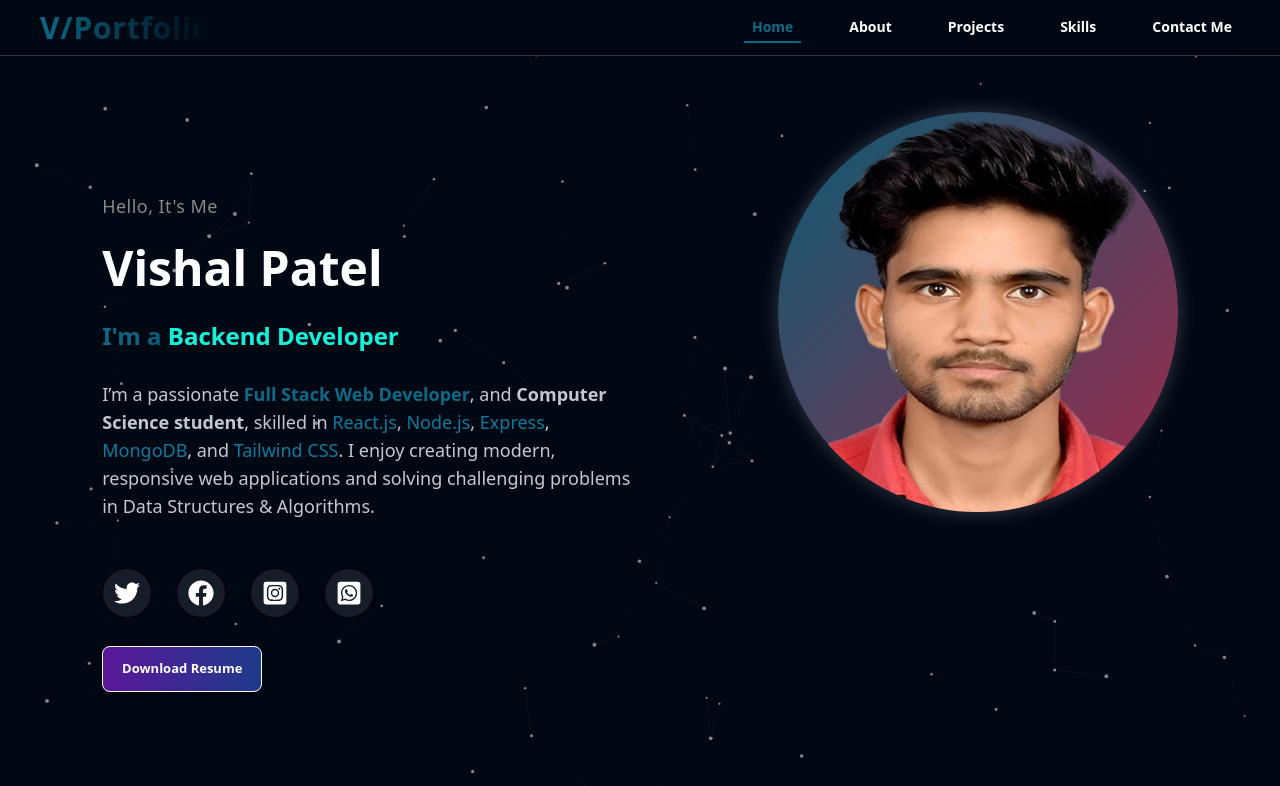
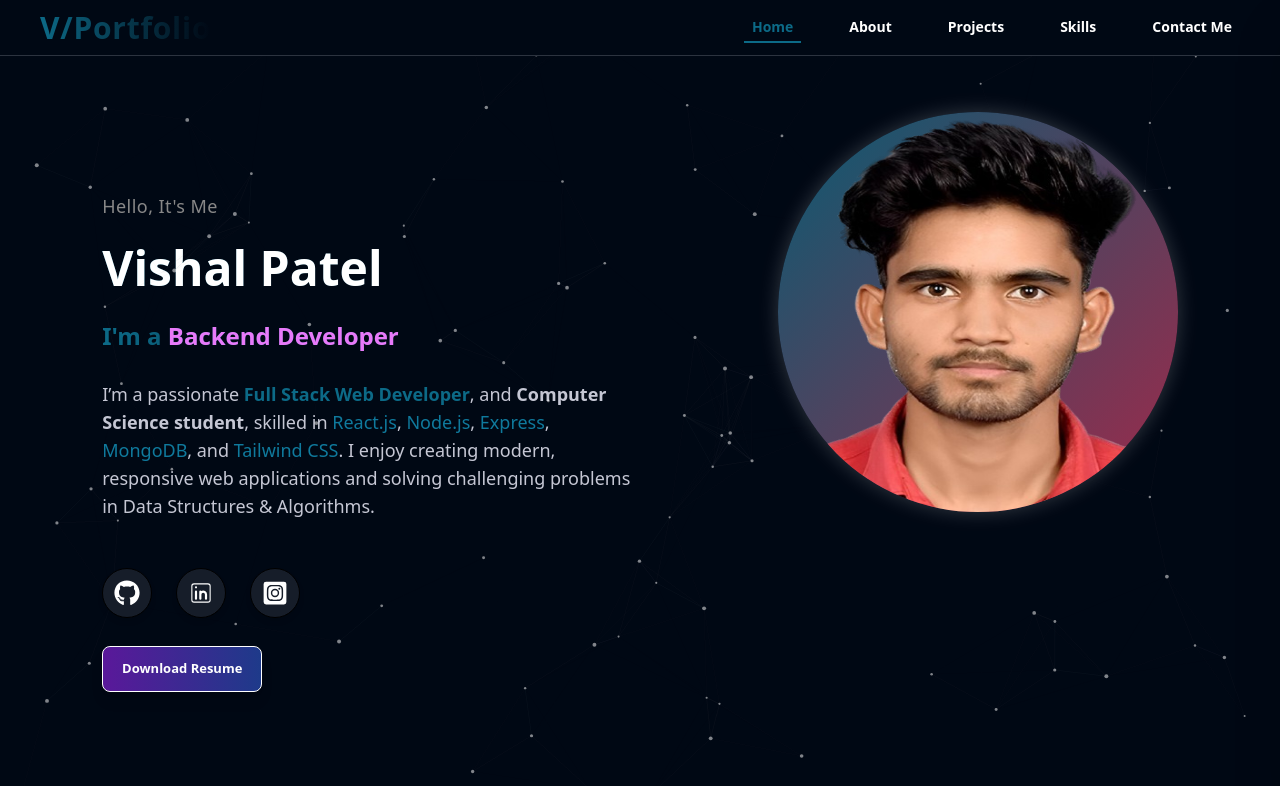
Before and after one commit to VishalPatel63/vishalportfolio, a React (Create React App) app: page / in a window 1280 px wide. Shown: the top 786 px of the page. Built offline with nearby package versions, Linux system fonts and the light colour scheme.

Commit message:
Update Home.jsx

```diff
--- a/src/pages/Home.jsx
+++ b/src/pages/Home.jsx
@@ -1,7 +1,8 @@
 import React from 'react'
 import vishalIm  from "../userAsset/visha.png"
 import { TypeAnimation } from 'react-type-animation';
-import { FaFacebook, FaInstagramSquare, FaTwitter, FaWhatsappSquare } from 'react-icons/fa';
+import {FaInstagramSquare, FaGithub} from 'react-icons/fa';
+import { CiLinkedin } from "react-icons/ci";
 import { Link, useNavigate } from 'react-router-dom';
 import { About } from './About';
 import { Projects } from './Projects';
@@ -41,7 +42,9 @@ export const Home = () => {
              sequence={['Full Stack Developer', 1000, 'Web Developer', 1000, 'Backend Developer', 1000]}
              repeat={Infinity}
          omitDeletionAnimation={true}
-     style={{ display: 'inline-block', color: '#14F1D9', fontSize: '1.5rem' }}
+     style={{ display: 'inline-block', color: '#E879F9', fontSize: '1.5rem' }}
+
+
 
           />
         </div>
@@ -57,29 +60,38 @@ export const Home = () => {
 
 
         {/* Social Media Icons */}
-       <div className='flex justify-center lg:justify-start gap-6 mt-6'>
-  {[FaTwitter, FaFacebook, FaInstagramSquare, FaWhatsappSquare].map((Icon, index) => (
-    <motion.div
+<div className='flex justify-center lg:justify-start gap-6 mt-6'>
+  {[
+    { icon: FaGithub, link: "https://github.com/VishalPatel63" },
+    { icon: CiLinkedin, link: "https://www.linkedin.com/in/vishal-patel-03569925a/" },
+    { icon: FaInstagramSquare, link: "https://instagram.com" },
+  ].map(({ icon: Icon, link }, index) => (
+    <motion.a
       key={index}
+      href={link}
+      target="_blank"
+      rel="noopener noreferrer"
       whileHover={{ scale: 1.15 }}
       whileTap={{ scale: 0.95 }}
-      className='relative group cursor-pointer'
+      className='relative group w-[50px] h-[50px] cursor-pointer'
     >
       {/* Glow Effect */}
       <div className='absolute inset-0 bg-gradient-to-r from-blue-400 to-purple-500 rounded-full blur-md opacity-0
-                      group-hover:opacity-100 transition duration-300'></div>
+                      group-hover:opacity-100 transition duration-300 pointer-events-none'></div>
 
       {/* Icon Background */}
-      <div className='w-[50px] h-[50px] bg-richblack-800 border border-gray-600 rounded-full flex items-center justify-center
+      <div className='w-full h-full bg-richblack-800 border border-gray-600 rounded-full flex items-center justify-center
                       shadow-md group-hover:shadow-lg group-hover:shadow-purple-500/50 transition-all duration-300'>
         <Icon
           size={26}
           className='text-white group-hover:text-blue-300 transition-colors duration-300'
         />
       </div>
-    </motion.div>
+    </motion.a>
   ))}
 </div>
+
+
 
         {/* Download Button */}
         <div className='flex justify-center lg:justify-start mt-1 pb-2'>
```
